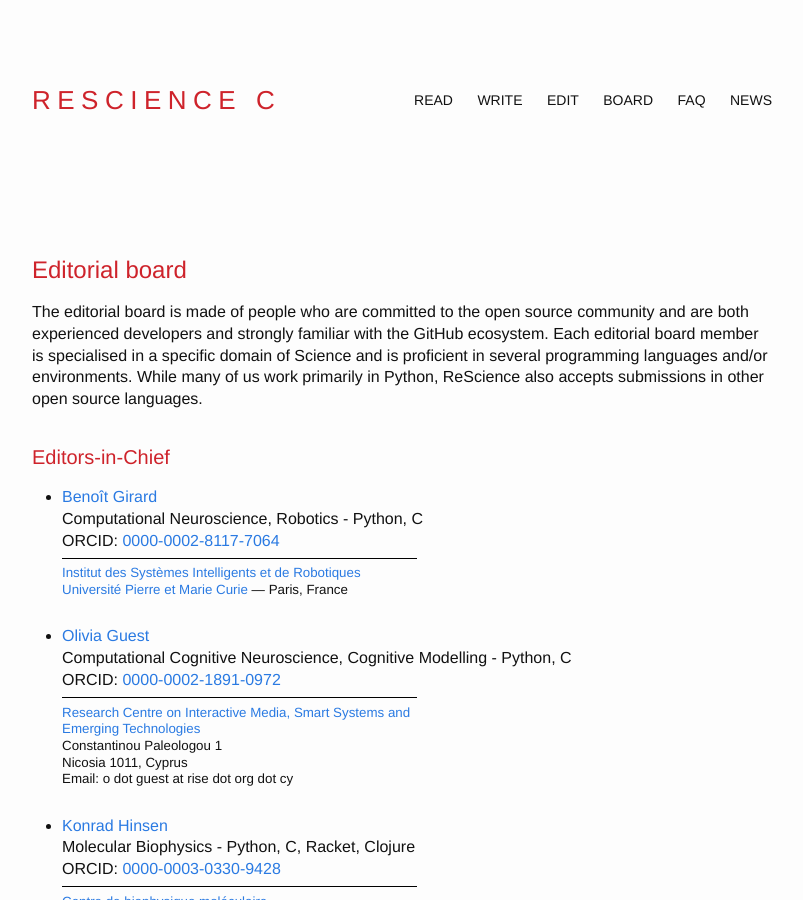
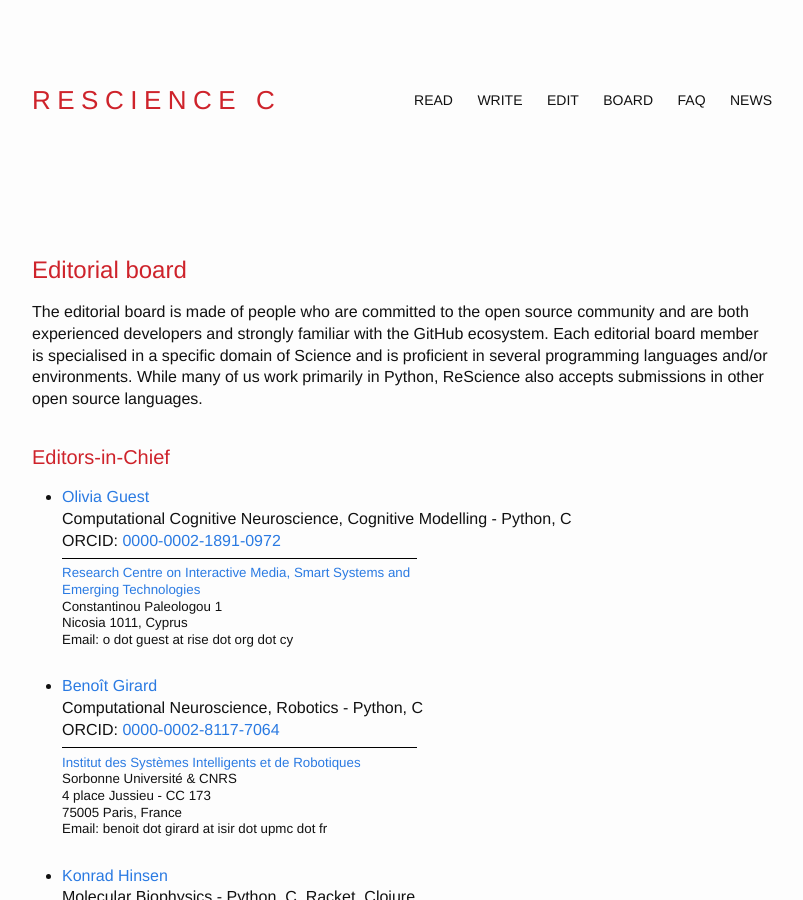
Before and after one commit to ReScience/rescience.github.io, a Jekyll site: the page built from 04-board.md, in a window 1280 px wide and 900 px high. Shown: the whole window, without its empty margins (238-1041 px from the left). Built offline with Jekyll 4.4.1, drawn with Linux system fonts in a browser that asks for light colours; our own code applies the rules of GitHub Pages for plain Markdown files.

Commit message:
Updated Benoît information

```diff
--- a/04-board.md
+++ b/04-board.md
@@ -16,14 +16,6 @@
 
 ## Editors-in-Chief
 
-* [Benoît Girard](https://github.com/benoit-girard)
-  Computational Neuroscience, Robotics - Python, C
-  ORCID: [0000-0002-8117-7064](http://orcid.org/0000-0002-8117-7064)
-  <small>
-  [Institut des Systèmes Intelligents et de Robotiques](http://www.isir.upmc.fr)
-  [Université Pierre et Marie Curie](http://www.upmc.fr) —  Paris, France
-  </small>
-
 * [Olivia Guest](https://github.com/oliviaguest)
   Computational Cognitive Neuroscience, Cognitive Modelling - Python, C
   ORCID: [0000-0002-1891-0972](http://orcid.org/0000-0002-1891-0972)
@@ -32,6 +24,17 @@
   Constantinou Paleologou 1
   Nicosia 1011, Cyprus
   **Email**: o dot guest at rise dot org dot cy
+  </small>
+
+* [Benoît Girard](https://github.com/benoit-girard)
+  Computational Neuroscience, Robotics - Python, C
+  ORCID: [0000-0002-8117-7064](http://orcid.org/0000-0002-8117-7064)
+  <small>
+  [Institut des Systèmes Intelligents et de Robotiques](http://www.isir.upmc.fr)
+  Sorbonne Université & CNRS
+  4 place Jussieu - CC 173
+  75005 Paris, France
+  **Email**: benoit dot girard at isir dot upmc dot fr
   </small>
 
 * [Konrad Hinsen](https://github.com/khinsen)
```
